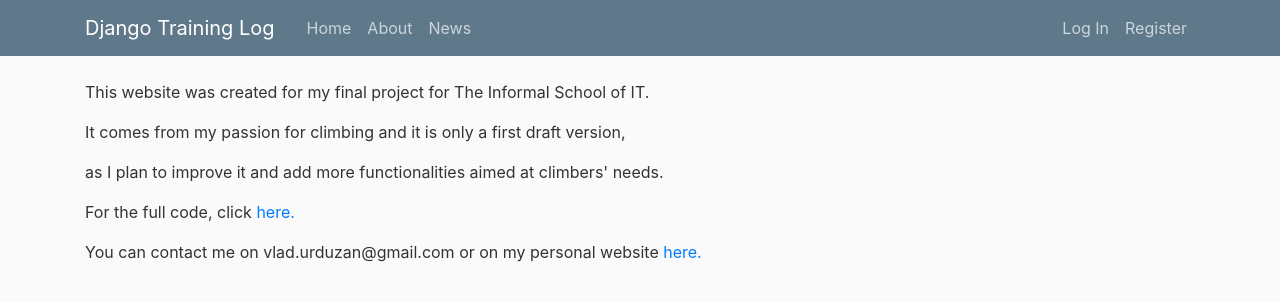
After one commit to UVlad93/siit_project, a Django app: page /about/ in a window 1280 px wide. The commit adds this page. Shown: the top 301 px of the page. Run offline with Django 3.2, Linux system fonts and the light colour scheme; some libraries are stand-ins or nearby versions.

Commit message:
Added content to the About page

```diff
--- /dev/null
+++ b/training_log/templates/training_log/about.html
@@ -0,0 +1,10 @@
+{% extends "training_log/base.html" %}
+{% block content %}
+<div class="aricle">
+    <p>This website was created for my final project for The Informal School of IT.</p>
+    <p>It comes from my passion for climbing and it is only a first draft version,</p>
+    <p>as I plan to improve it and add more functionalities aimed at climbers' needs.</p>
+    <p>For the full code, click <a href=https://github.com/UVlad93/siit_project/tree/master>here.</a></p>
+    <p>You can contact me on vlad.urduzan@gmail.com or on my personal website <a href="#">here.</a></p>
+</div>
+{% endblock content %}
--- a/training_log/templates/training_log/base.html
+++ b/training_log/templates/training_log/base.html
@@ -30,7 +30,8 @@
           <div class="collapse navbar-collapse" id="navbarToggle">
             <div class="navbar-nav mr-auto">
               <a class="nav-item nav-link" href="{% url 'home' %}">Home</a>
-              <a class="nav-item nav-link" href="#">About</a>
+              <a class="nav-item nav-link" href="{% url 'about' %}">About</a>
+              <a class="nav-item nav-link" href="#">News</a>
             </div>
             <!-- Navbar Right Side -->
             <div class="navbar-nav">
--- a/training_log/urls.py
+++ b/training_log/urls.py
@@ -3,6 +3,7 @@ from . import views
 
 urlpatterns = [
     path('', views.home, name='home'),
+    path('about/', views.about, name='about'),
     path('log/', views.log_session, name='log-session'),
     path('log-details/', views.log_details, name='log-details')
 ]
--- a/training_log/views.py
+++ b/training_log/views.py
@@ -6,6 +6,8 @@ from django import forms
 from django.contrib.auth.decorators import login_required
 
 # Create your views here.
+def about(request):
+    return render (request, 'training_log/about.html')
 
 @login_required
 def home(request):
```
